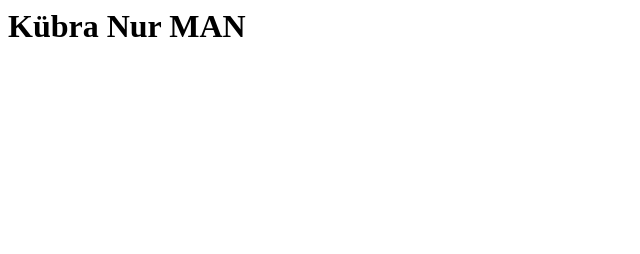
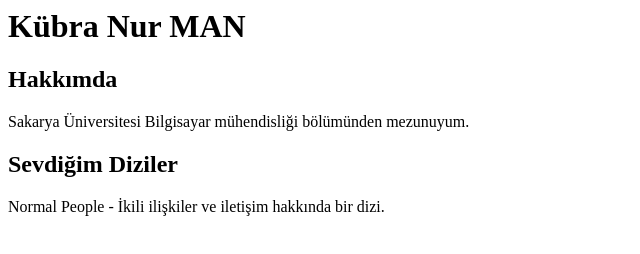
Before and after one commit to kbranurman/kodluyoruzilkrepo, a plain HTML site: page index.html in a window 1280 px wide. Shown: the whole page, without its empty margins (0-640 px from the left). Drawn offline with Linux system fonts and the light colour scheme.

Commit message:
yeni ogrenimler

```diff
--- a/index.html
+++ b/index.html
@@ -1 +1,5 @@
 <h1>Kübra Nur MAN</h1>
+<h2>Hakkımda</h2>
+<p>Sakarya Üniversitesi Bilgisayar mühendisliği bölümünden mezunuyum. </p>
+<h2>Sevdiğim Diziler</h2>
+<p>Normal People - İkili ilişkiler ve iletişim hakkında bir dizi.</p>
```
Also changed, not shown: 2 other files.
